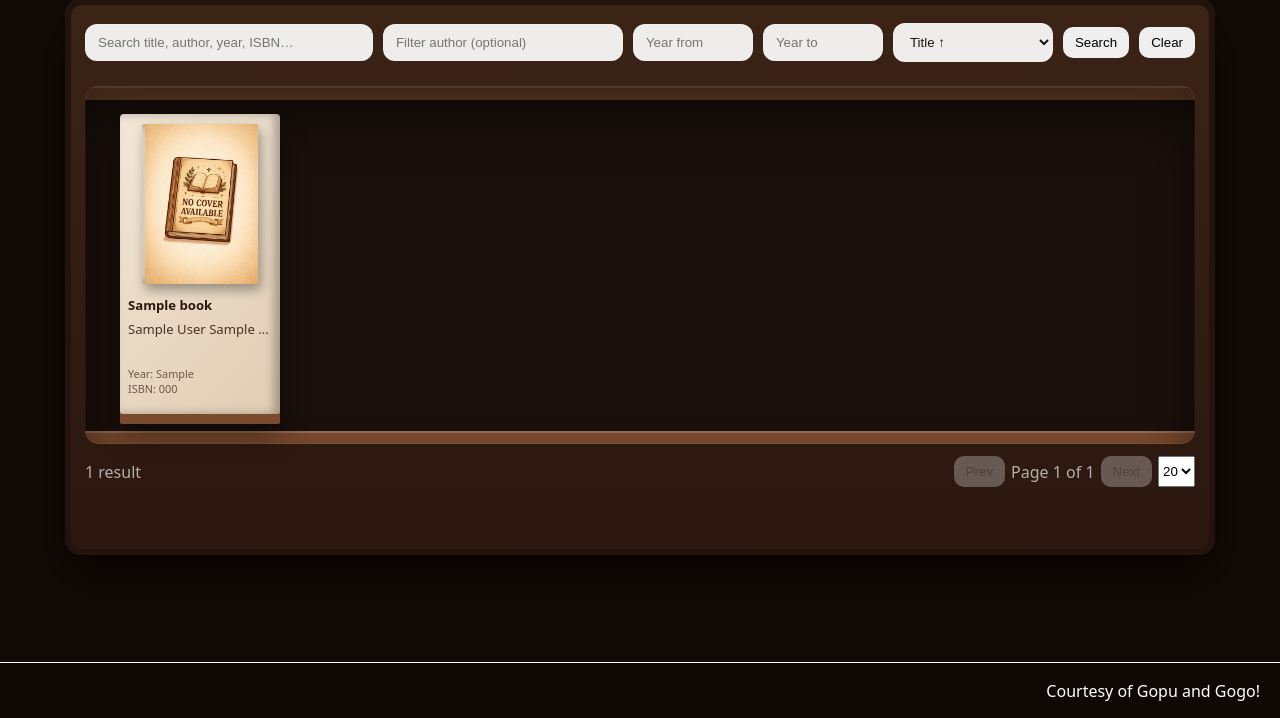
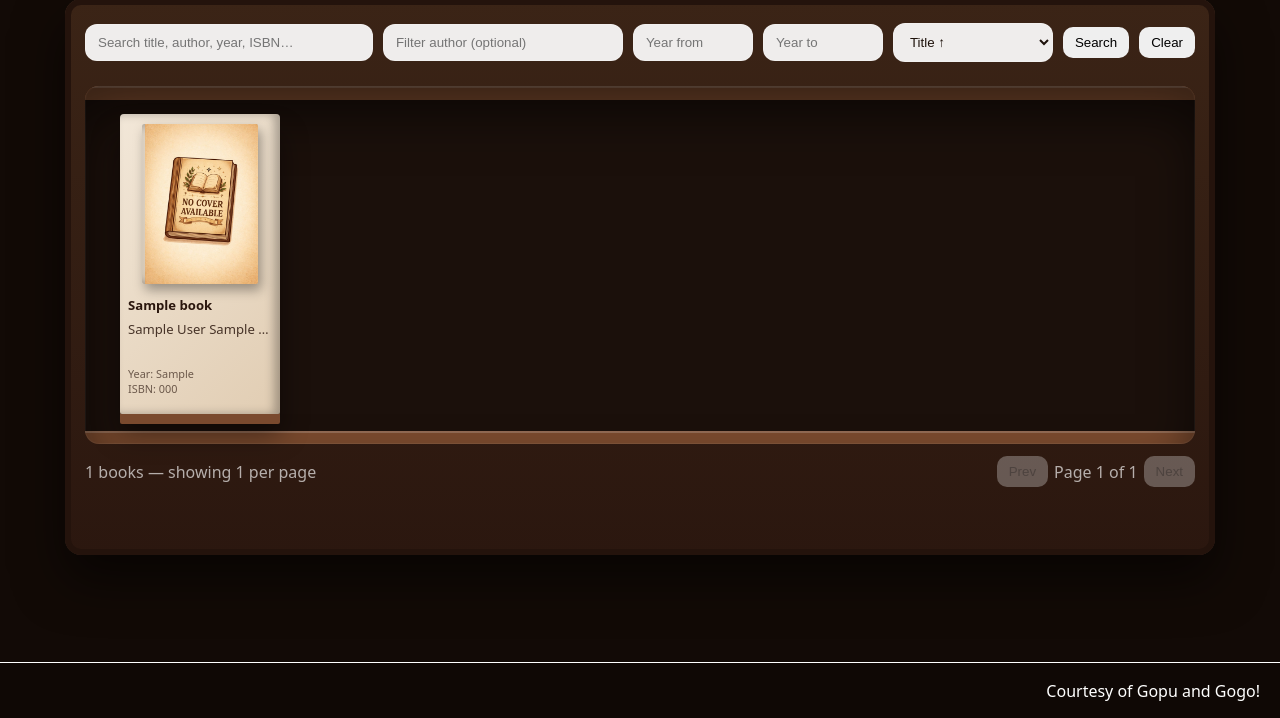
Before and after one commit to nishitjain97/BeeBees_Library, a FastAPI app: page /books in a window 1280 px wide. Shown: the part 82-800 px from the top of the page. Run offline with FastAPI, Linux system fonts and the light colour scheme; tables that the repository leaves empty hold one stand-in row (values such as "Sample post"); some libraries are stand-ins or nearby versions.

Commit message:
feat: Updates pagination to show full shelves (cols * 5) per page instead of fixed 10/20/50.

```diff
--- a/app/static/list.js
+++ b/app/static/list.js
@@ -10,7 +10,6 @@ const btnClear = document.getElementById('clear');
 const prev = document.getElementById('prev');
 const next = document.getElementById('next');
 const pageinfo = document.getElementById('pageinfo');
-const pagesize = document.getElementById('pagesize');
 const count = document.getElementById('count');
 
 let page = 1;
@@ -98,16 +97,19 @@ async function resolveCover(isbn) {
    ========================================= */
 
 function params() {
-  const ps = Number(pagesize.value || 20);
+  const pageSize = getPageSize();
+
   const p = new URLSearchParams({
     page: String(page),
-    page_size: String(ps),
+    page_size: String(pageSize),
     sort: sort.value || 'title_asc'
   });
+
   if (q.value.trim()) p.set('q', q.value.trim());
   if (author.value.trim()) p.set('author', author.value.trim());
   if (yf.value.trim()) p.set('year_from', yf.value.trim());
   if (yt.value.trim()) p.set('year_to', yt.value.trim());
+
   return p;
 }
 
@@ -120,6 +122,24 @@ async function load() {
 /* =========================================
    Render
    ========================================= */
+
+function getGridColumns() {
+  const container = document.getElementById("books-container");
+  const cardWidth = 160;
+  const gap = 16; // from CSS
+  const containerWidth = container.clientWidth;
+
+  return Math.max(
+    1,
+    Math.floor((containerWidth + gap) / (cardWidth + gap))
+  );
+}
+
+function getPageSize() {
+  const rows = 5; // 🔒 fixed number of rows per page
+  return getGridColumns() * rows;
+}
+
 
 function render(data) {
   total = data.total;
@@ -193,7 +213,7 @@ function render(data) {
       container.appendChild(div);
     }
 
-    count.textContent = `${data.total} result${data.total === 1 ? '' : 's'}`;
+    count.textContent = `${data.total} books — showing ${data.items.length} per page`;
   }
 
   pageinfo.textContent = `Page ${data.page} of ${Math.max(
@@ -246,7 +266,6 @@ btnClear.addEventListener('click', () => {
 );
 
 sort.addEventListener('change', () => { page = 1; load(); });
-pagesize.addEventListener('change', () => { page = 1; load(); });
 
 prev.addEventListener('click', () => {
   if (page > 1) {
@@ -260,4 +279,13 @@ next.addEventListener('click', () => {
   load();
 });
 
+let resizeTimer;
+window.addEventListener('resize', () => {
+  clearTimeout(resizeTimer);
+  resizeTimer = setTimeout(() => {
+    page = 1;
+    load();
+  }, 200);
+});
+
 load();
--- a/app/templates/list.html
+++ b/app/templates/list.html
@@ -48,9 +48,6 @@
         <button id="prev" class="btn ghost">Prev</button>
         <span id="pageinfo" class="muted" style="align-self:center;"></span>
         <button id="next" class="btn ghost">Next</button>
-        <select id="pagesize">
-          <option>10</option><option selected>20</option><option>50</option>
-        </select>
       </div>
     </div>
 
```
